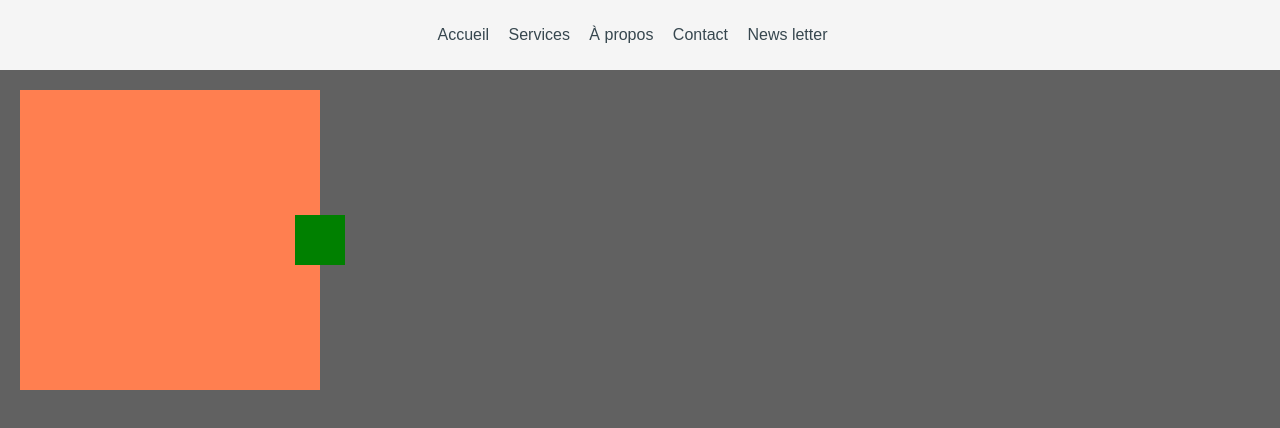
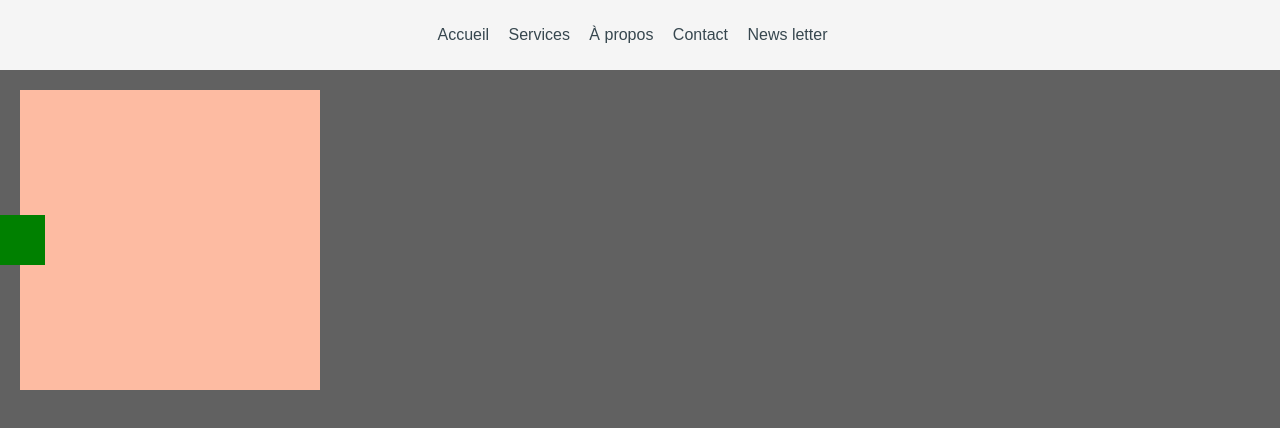
Before and after one commit to antsaratovoson/cssudemy, a plain HTML site: page index.html in a window 1280 px wide. In both pictures the pointer is over the element 170 px from the left and 240 px from the top of the page. Drawn offline with Linux system fonts and the light colour scheme.

Commit message:
ajout transition

```diff
--- a/style.css
+++ b/style.css
@@ -53,6 +53,14 @@ h1{
   background-color: #ff7f50;
   margin: 20px;
   position: relative;
+  /*
+  transition proprety
+  transition duration
+  timing function
+  transition delay
+  */
+  transition:all 500ms cubic-bezier(0,.93,.32,1);
+  ;
 }
 .box .box-1{
   position: absolute;
@@ -64,3 +72,9 @@ h1{
   transform: translate(-50%,-50%);
   background-color: #008000;
 }
+.box:hover{
+  transform:rotate(180deg);
+  cursor: pointer;
+
+  background-color: #fdbba2;
+}
```
